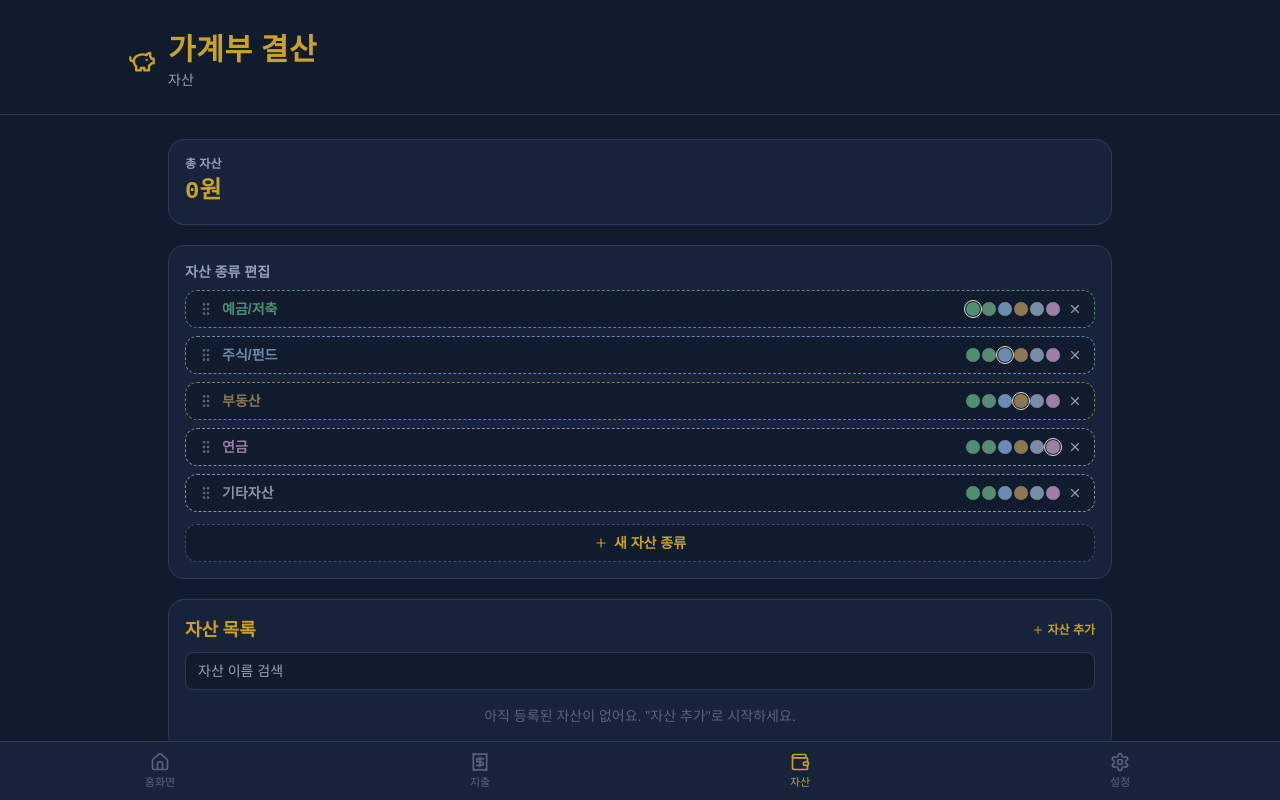
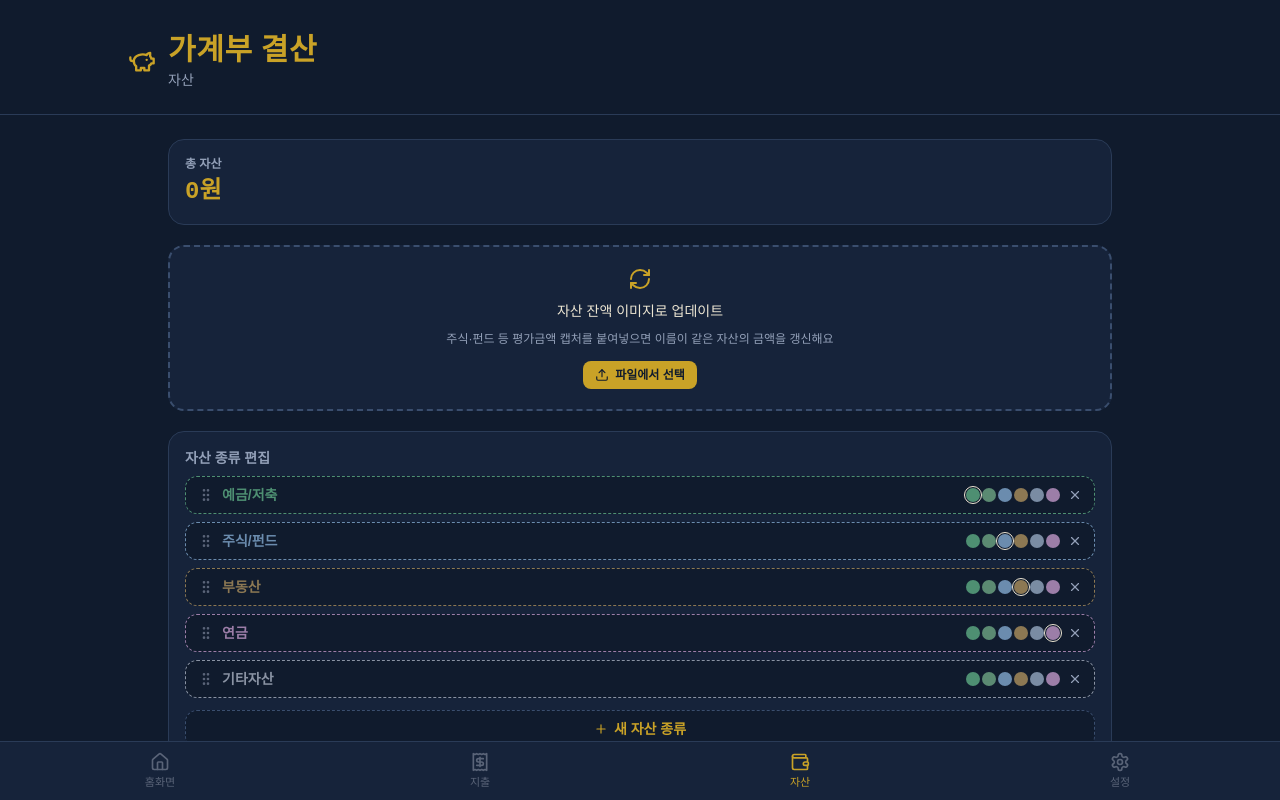
Before and after one commit to koojeonghoi/money, a React (Vite) app: page / in a window 1280 px wide. Both pictures are taken after a click on the button "자산". Shown: the top 800 px of the page. Built offline with nearby package versions, Linux system fonts and the light colour scheme.

Commit message:
App.jsx 업데이트

```diff
--- a/src/App.jsx
+++ b/src/App.jsx
@@ -351,6 +351,28 @@ async function extractTransactions(base64, mediaType, categoryNames, paymentMeth
   return data.transactions;
 }
 
+async function extractAssetBalances(base64, mediaType, assetNames) {
+  const response = await fetch("/api/analyze", {
+    method: "POST",
+    headers: { "Content-Type": "application/json" },
+    body: JSON.stringify({ image: base64, mediaType, mode: "balance", assetNames })
+  });
+
+  let data;
+  try {
+    data = await response.json();
+  } catch (e) {
+    throw new Error(
+      response.ok
+        ? "서버 응답을 해석하지 못했습니다."
+        : "이미지 용량이 너무 커서 서버가 요청을 처리하지 못했어요. 이미지를 더 작게 나눠서 다시 시도해 주세요."
+    );
+  }
+  if (!response.ok) throw new Error(data.error || `요청 실패 (${response.status})`);
+  if (!Array.isArray(data.balances)) throw new Error("예상한 응답 형식이 아닙니다.");
+  return data.balances;
+}
+
 export default function App() {
   const [activeTab, setActiveTab] = useState("home");
 
@@ -401,7 +423,12 @@ export default function App() {
   const [transferAmount, setTransferAmount] = useState("");
   const [transferMemo, setTransferMemo] = useState("");
 
+  const [balanceLoading, setBalanceLoading] = useState(false);
+  const [balanceError, setBalanceError] = useState("");
+  const [balanceNotice, setBalanceNotice] = useState("");
+
   const fileInputRef = useRef(null);
+  const assetFileInputRef = useRef(null);
   const saveTimer = useRef(null);
   const [syncSecret, setSyncSecret] = useState("");
   const [syncStatus, setSyncStatus] = useState("idle"); // idle | syncing | synced | error | no-secret
@@ -703,6 +730,67 @@ export default function App() {
       }
     }
   }, [processImageFile]);
+
+  // 자산 잔액 업데이트: 거래 내역이 아니라 "이미 등록된 자산의 현재 금액"을 이미지에서 읽어
+  // 이름이 일치하는 자산의 기준금액/기준일을 그대로 덮어쓴다. (주식/펀드처럼 매번 값이 바뀌는 자산용)
+  const processAssetBalanceImage = useCallback(async (file) => {
+    setBalanceError("");
+    setBalanceNotice("");
+    setBalanceLoading(true);
+    try {
+      const { base64, mediaType } = await prepareImageForUpload(file);
+      const assetNames = assets.map((a) => a.name);
+      const rows = await extractAssetBalances(base64, mediaType, assetNames);
+      if (rows.length === 0) {
+        setBalanceError("이미지에서 자산 금액을 찾지 못했어요. 더 선명한 캡처로 다시 시도해 주세요.");
+      } else {
+        const currentPeriod = getPayPeriodByOffset(paydayDom, periodOffset);
+        const matchedNames = [];
+        const unmatchedNames = [];
+        rows.forEach((r) => {
+          const matched = findAssetByName(r.assetName);
+          const amount = Number(r.amount);
+          if (!matched || !Number.isFinite(amount)) {
+            if (r.assetName) unmatchedNames.push(r.assetName);
+            return;
+          }
+          const parsedDate = parseTxDate(r.date, currentPeriod.start, currentPeriod.end);
+          const patch = { amount };
+          if (parsedDate) patch.date = dateToYmd(parsedDate);
+          updateAsset(matched.id, patch);
+          matchedNames.push(matched.name);
+        });
+        if (matchedNames.length) {
+          setBalanceNotice(`${matchedNames.join(", ")} 금액을 업데이트했어요.${unmatchedNames.length ? ` (일치하는 자산을 찾지 못함: ${unmatchedNames.join(", ")})` : ""}`);
+        } else {
+          setBalanceError(`일치하는 자산을 찾지 못했어요: ${unmatchedNames.join(", ") || "알 수 없음"}. 자산 이름을 이미지 속 표기와 비슷하게 맞춰 주세요.`);
+        }
+      }
+    } catch (e) {
+      setBalanceError(e.message || "이미지를 분석하는 중 문제가 발생했어요. 다시 시도해 주세요.");
+    } finally {
+      setBalanceLoading(false);
+    }
+  }, [assets, findAssetByName, paydayDom, periodOffset]);
+
+  const handleAssetBalancePaste = useCallback((e) => {
+    const items = e.clipboardData?.items;
+    if (!items) return;
+    for (const item of items) {
+      if (item.type.startsWith("image/")) {
+        const file = item.getAsFile();
+        if (file) processAssetBalanceImage(file);
+        e.preventDefault();
+        break;
+      }
+    }
+  }, [processAssetBalanceImage]);
+
+  const handleAssetFileSelect = (e) => {
+    const file = e.target.files?.[0];
+    if (file) processAssetBalanceImage(file);
+    e.target.value = "";
+  };
 
   const handleFileSelect = (e) => {
     const file = e.target.files?.[0];
@@ -1713,6 +1801,46 @@ export default function App() {
               <p className="tabular text-2xl font-bold mt-1" style={{ color: "#C9A227" }}>{won(totalAssets)}</p>
             </div>
 
+            {/* 자산 잔액 이미지 업데이트: 새 거래를 추가하는 게 아니라, 캡처 이미지 속 금액으로
+                이름이 같은 기존 자산의 현재 금액을 그대로 덮어쓴다. 주식/펀드처럼 값이 계속 바뀌는 자산용. */}
+            <div
+              tabIndex={0}
+              onPaste={handleAssetBalancePaste}
+              className="rounded-2xl p-5 flex flex-col items-center justify-center text-center gap-2.5 outline-none focus:ring-2"
+              style={{ ...card, border: "2px dashed #3A4E6E", minHeight: 140, ringColor: "#C9A227" }}
+            >
+              {balanceLoading ? (
+                <>
+                  <Loader2 size={24} style={{ animation: "spin 1s linear infinite", color: "#C9A227" }} />
+                  <p className="text-sm" style={{ color: "#93A0B8" }}>이미지에서 잔액을 읽는 중...</p>
+                </>
+              ) : (
+                <>
+                  <RefreshCw size={24} style={{ color: "#C9A227" }} />
+                  <p className="text-sm font-medium">자산 잔액 이미지로 업데이트</p>
+                  <p className="text-xs" style={{ color: "#93A0B8" }}>주식·펀드 등 평가금액 캡처를 붙여넣으면 이름이 같은 자산의 금액을 갱신해요</p>
+                  <button
+                    onClick={() => assetFileInputRef.current?.click()}
+                    className="mt-1 inline-flex items-center gap-1.5 px-3 py-1.5 rounded-lg text-xs font-semibold"
+                    style={{ background: "#C9A227", color: "#101B2D" }}
+                  >
+                    <Upload size={14} /> 파일에서 선택
+                  </button>
+                  <input ref={assetFileInputRef} type="file" accept="image/*" onChange={handleAssetFileSelect} className="hidden" />
+                </>
+              )}
+            </div>
+            {balanceError && (
+              <div className="rounded-xl px-4 py-3 text-sm" style={{ background: "rgba(181,83,59,0.15)", border: "1px solid #B5533B", color: "#E8B4A6" }}>
+                {balanceError}
+              </div>
+            )}
+            {balanceNotice && (
+              <div className="rounded-xl px-4 py-3 text-sm" style={{ background: "rgba(78,143,114,0.15)", border: "1px solid #4E8F72", color: "#B7D9C8" }}>
+                {balanceNotice}
+              </div>
+            )}
+
             {assetPieData.length > 0 && (
               <div className="rounded-2xl p-4" style={card}>
                 <p className="text-sm font-semibold mb-2" style={{ color: "#93A0B8" }}>자산 구성</p>
```
